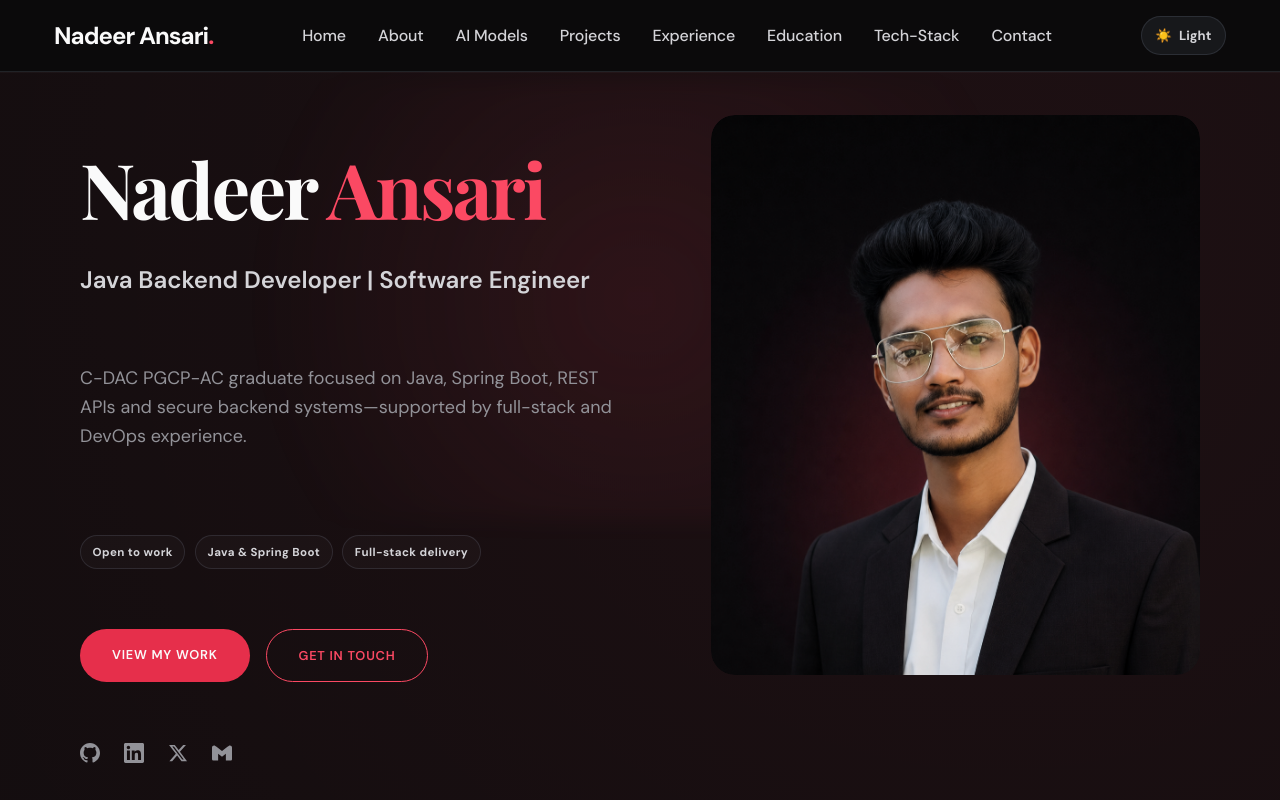
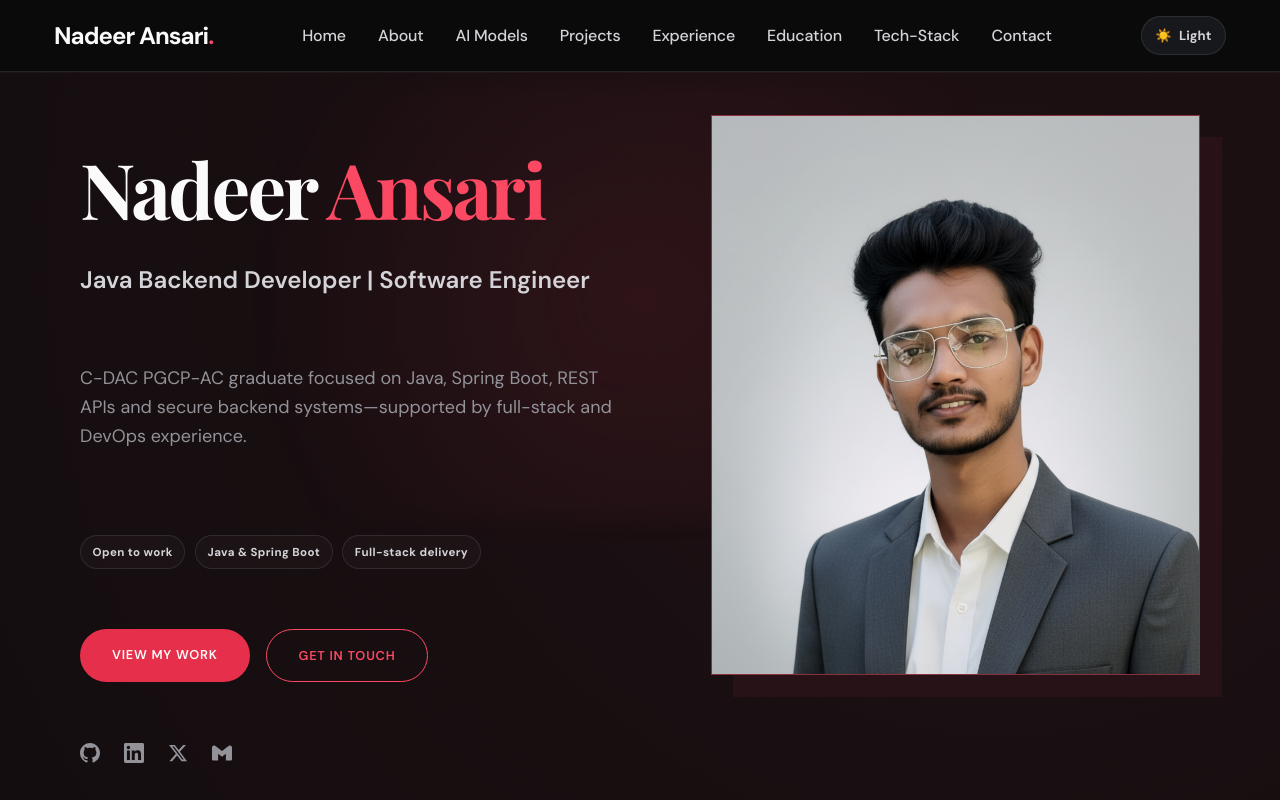
Before and after one commit to Nadeer-Ansari/Nadeer-Portfolio, a React (Vite) app: page / in a window 1280 px wide. Shown: the top 800 px of the page. Built offline with nearby package versions, Linux system fonts and the light colour scheme; the HTML template or start-up script is replaced by a standard one.

Commit message:
Restore previous portfolio portrait

```diff
--- a/src/App.jsx
+++ b/src/App.jsx
@@ -205,7 +205,7 @@ const Hero = () => {
           <div className="animate-float mb-8">
             <div className="w-32 h-32 mx-auto bg-gradient-to-r from-primary-500 to-purple-600 rounded-full flex items-center justify-center overflow-hidden border-4 border-white/20">
               <img
-                src="/nadeer-hero.png"
+                src="/nadeer.png"
                 alt="Nadeer Ansari"
                 className="w-full h-full object-cover"
               />
--- a/src/index.css
+++ b/src/index.css
@@ -114,17 +114,12 @@ main section { scroll-margin-top: 78px; }
   width: 100%;
   height: 100%;
   padding: 0;
-  border: 0;
-  border-radius: 1.5rem;
-  background: transparent;
-  box-shadow: none;
+  border: 1px solid rgba(251,73,99,.5);
+  border-radius: 0;
+  background: var(--surface);
+  box-shadow: 22px 22px 0 rgba(251,73,99,.06);
 }
-#home .animate-float img {
-  object-position: center top;
-  border-radius: inherit;
-  filter: saturate(.9) contrast(1.02);
-  box-shadow: 0 28px 70px rgba(0,0,0,.32);
-}
+#home .animate-float img { object-position: center top; filter: saturate(.72) contrast(1.04); }
 #home .typing-animation {
   grid-column: 1;
   grid-row: 2;
@@ -356,11 +351,6 @@ footer { background: #050b15 !important; border-color: var(--border) !important;
   #home h1 { order: 2; width: 100%; font-size: clamp(2.75rem, 14vw, 3.5rem); line-height: 1; margin-bottom: 1.25rem; }
   #home .animate-float { order: 1; width: 9rem; height: 11rem; margin: 0 auto 2rem; flex: 0 0 auto; }
   #home .animate-float > div { border-radius: 999px; box-shadow: none; }
-  #home .animate-float img {
-    object-position: center 24%;
-    transform: scale(1.35);
-    box-shadow: 0 16px 38px rgba(0,0,0,.28);
-  }
   #home .typing-animation { order: 3; width: 100%; font-size: 1.05rem; }
   #home .max-w-2xl { order: 4; width: 100%; margin: 1.25rem auto 2rem; font-size: 1rem; line-height: 1.7; }
   .recruiter-signals { order: 5; width: 100%; justify-content: center; margin-bottom: 1.6rem; }
```
Also changed, not shown: public/nadeer-hero.png (deleted).
